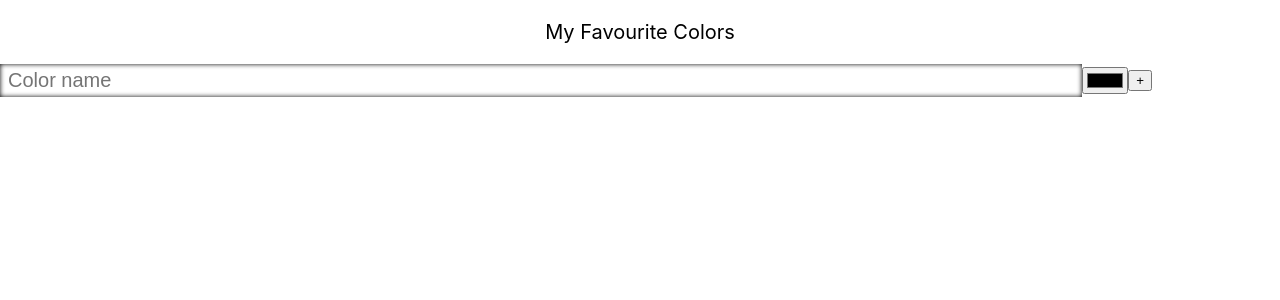
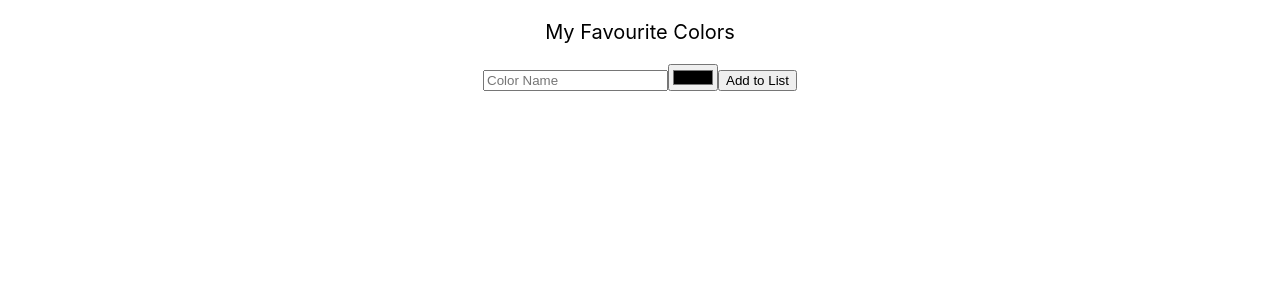
Before and after one commit to mihailSpaseski/color_app, a React (Create React App) app: page / in a window 1280 px wide. Shown: the top 300 px of the page. Built offline with nearby package versions, Linux system fonts and the light colour scheme; the HTML template or start-up script is replaced by a standard one.

Commit message:
changed whole page

```diff
--- a/src/App.tsx
+++ b/src/App.tsx
@@ -1,32 +1,25 @@
 import React, { useState } from 'react';
 import './App.css';
 import InputField from './components/InputField';
-import { color } from './model';
+import AddToList from './components/AddToList';
 
+export interface IState {
+  favouriteColor: {
+    name: string
+    hexCode: string | number
+  }[]
+}
 
-const App:React.FC = () => {
+function App() {
 
-  // const [colorName, setColorName] = useState<string>("");
-
-  const [color, setColor] = useState<string>("");
-  const [colors, setColors] = useState<color[]>([]);
-
-
-  const handleAdd = (e: React.FormEvent) => {
-    e.preventDefault();
-
-    if (color){
-      setColors([...colors, { id: Date.now(), name: color, hexcode: color}])
-    }
-  }
-
-  // console.log(colors)
+  const [nameColor, setNameColor] = useState<IState["favouriteColor"]>([])
 
   return (
     <div className="App">
       <p>My Favourite Colors</p>
 
-      <InputField color={color} setColor={setColor} handleAdd={handleAdd}/>
+        <InputField nameColor={nameColor} />
+        <AddToList nameColor={nameColor} setNameColor={setNameColor}/>
 
     </div>
   );
--- /dev/null
+++ b/src/components/AddToList.tsx
@@ -0,0 +1,65 @@
+import React, { useState } from 'react'
+import { IState as Props } from "../App"
+
+
+interface IProps {
+    nameColor: Props['favouriteColor']
+    setNameColor: React.Dispatch<React.SetStateAction<Props["favouriteColor"]>>
+}
+
+const AddToList: React.FC<IProps> = ({nameColor, setNameColor}) => {
+
+    const [input, setInput] = useState({
+        name: '',
+        hexCode: ''
+    })
+
+    const handleChange = (e: React.ChangeEvent<HTMLInputElement | HTMLTextAreaElement>) => {
+        setInput({
+            ...input,
+            [e.target.name]: e.target.value
+        })
+    }
+
+    const handleClick = () => {
+        if (!input.name || !input.hexCode) return
+
+        setNameColor([
+            ...nameColor,
+            {
+                name: input.name,
+                hexCode: input.hexCode
+            }
+        ]);
+
+        setInput({
+            name: '',
+            hexCode: ''
+        })
+    }
+
+
+  return (
+    <div className='AddToList-style'>
+        <input
+                type="text"
+                onChange={handleChange}
+                name="name"
+                value={input.name}
+                placeholder="Color Name"
+            />
+
+        <input
+                type="color"
+                onChange={handleChange}
+                name="hexCode"
+            />
+
+            <button onClick={handleClick} className="AddToList-btn">
+                Add to List
+            </button>
+    </div>
+  )
+}
+
+export default AddToList
--- a/src/components/InputField.tsx
+++ b/src/components/InputField.tsx
@@ -1,22 +1,34 @@
 import React from 'react';
 import './style.css';
+import { IState as Props } from '../App';
 
-interface Props {
-  color: string;
-  setColor: React.Dispatch<React.SetStateAction<string>>
 
-  handleAdd: (e: React.FormEvent) => void;
+interface IProps {
+  nameColor: Props['favouriteColor']
 }
 
+const InputField: React.FC<IProps> = ({nameColor}) => {
 
-const InputField: React.FC<Props> = ({color, setColor, handleAdd}) => {
-  return (
-    <form className='input' onSubmit={handleAdd}>
-        <input type="input" placeholder='Color name' className='input_box' />
-        <input type="color" value={color} onChange={(e) => setColor(e.target.value)} />
-        <button type='submit' className='input_submit'>+</button>
-    </form>
-  )
+  const renderList = (): JSX.Element[] => {
+    return nameColor.map((nameColor, index) => {
+        return (
+            <li key={index}>
+                <div>
+                   <button></button>
+                    <h2>{nameColor.name}</h2>
+                    <h2>{nameColor.hexCode}</h2>
+                </div>
+            </li>
+        )
+    })
+}
+
+return (
+  <ul>
+      {renderList()}
+  </ul>
+)
+
 }
 
 export default InputField
--- a/src/model.ts
+++ /dev/null
@@ -1,5 +0,0 @@
-export interface color {
-    id: number;
-    name: string;
-    hexcode: string | number;
-}
```
